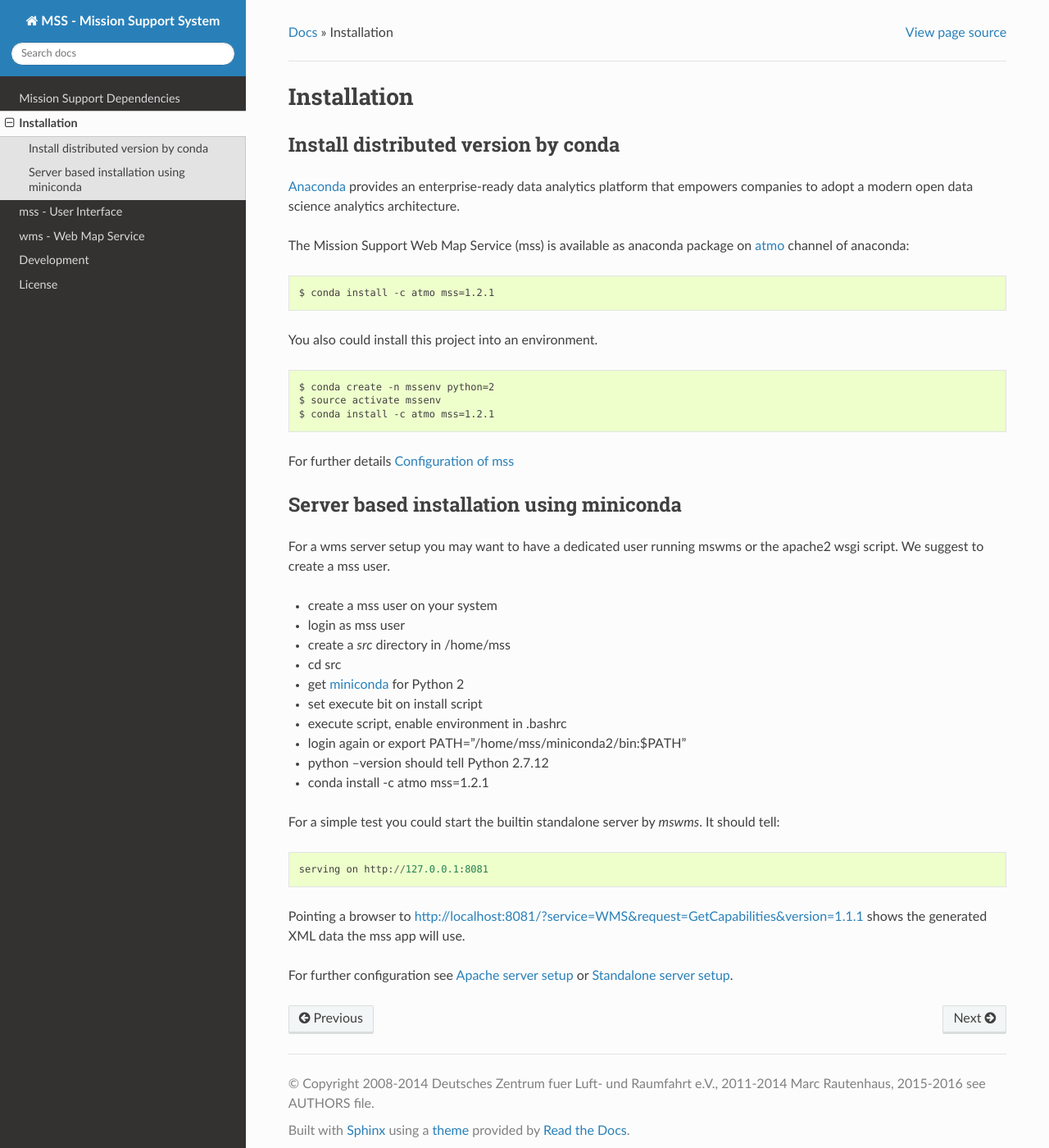
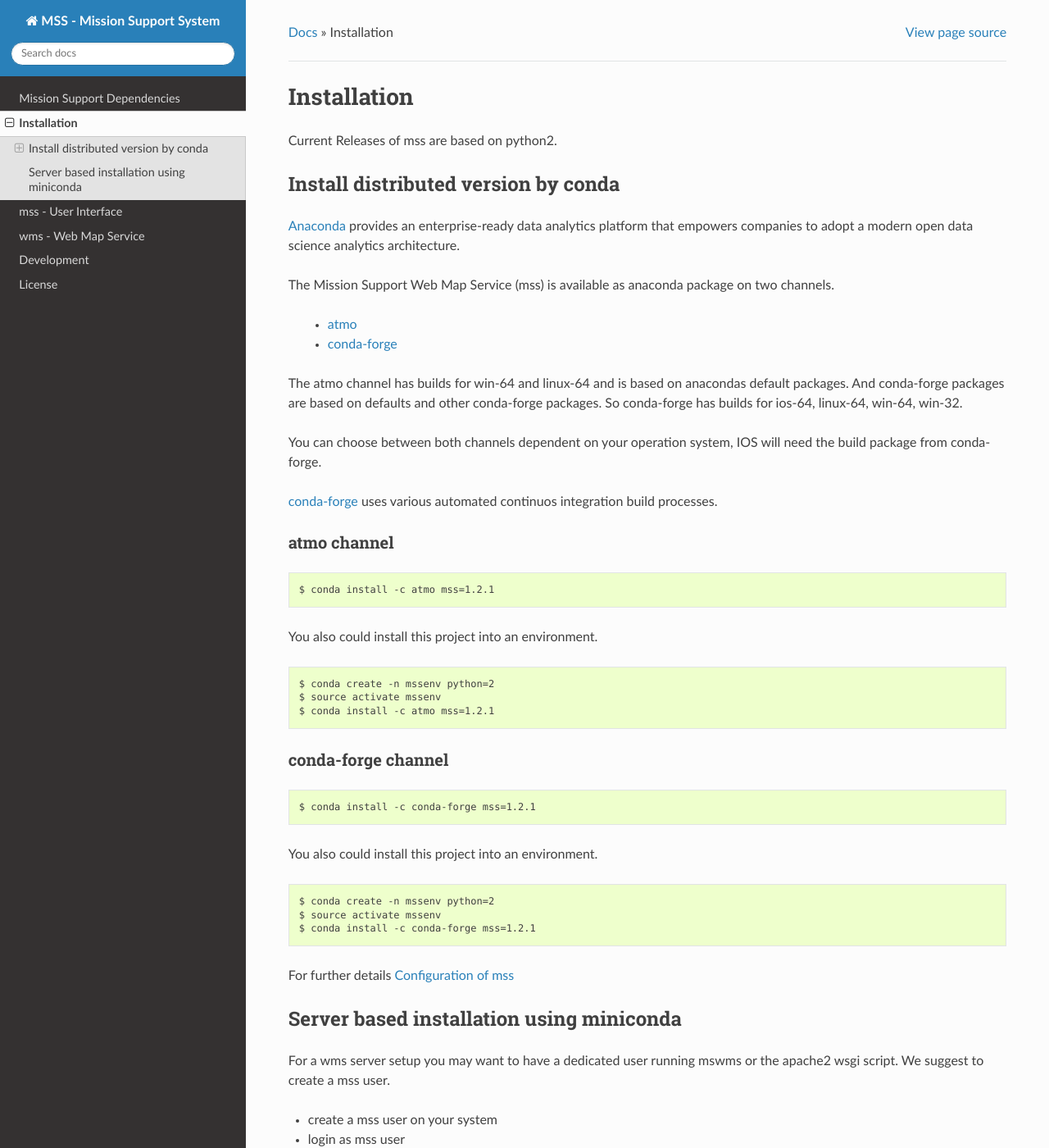
Before and after one commit to Open-MSS/MSS, a Sphinx documentation site: the page built from docs/installation.rst, in a window 1280 px wide and 1400 px high. Shown: the whole window at 82% size. Built offline with Sphinx 7.4.7 and the Read the Docs theme 2.0.0, drawn with Linux system fonts in a browser that asks for light colours.

Commit message:
installation based on conda-forge described

```diff
--- a/docs/installation.rst
+++ b/docs/installation.rst
@@ -1,16 +1,33 @@
 
 Installation
 =================
+
+Current Releases of mss are based on python2.
 
 Install distributed version by conda
 ~~~~~~~~~~~~~~~~~~~~~~~~~~~~~~~~~~~~~~~~~~~~~~
 
 `Anaconda <https://www.continuum.io/why-anaconda>`_ provides an enterprise-ready data analytics
-platform that empowers companies to adopt a
-modern open data science analytics architecture.
+platform that empowers companies to adopt a modern open data science analytics architecture.
 
-The Mission Support Web Map Service (mss) is available as anaconda package on `atmo <https://anaconda.org/atmo/mss>`_
-channel of anaconda::
+The Mission Support Web Map Service (mss) is available as anaconda package on two channels.
+
+ * `atmo <https://anaconda.org/atmo/mss>`_
+ * `conda-forge <https://anaconda.org/conda-forge/mss>`_
+
+The atmo channel has builds for win-64 and linux-64 and is based on anacondas default packages.
+And conda-forge packages are based on defaults and other conda-forge packages. So conda-forge has builds for ios-64, linux-64, win-64, win-32.
+
+You can choose between both channels dependent on your operation system,
+IOS will need the build package from conda-forge.
+
+`conda-forge <https://conda-forge.github.io/>`_ uses various automated continuos integration
+build processes.
+
+atmo channel
+++++++++++++++++
+
+::
 
    $ conda install -c atmo mss=1.2.1
 
@@ -20,6 +37,23 @@
    $ conda create -n mssenv python=2
    $ source activate mssenv
    $ conda install -c atmo mss=1.2.1
+
+
+conda-forge channel
++++++++++++++++++++++
+
+::
+
+   $ conda install -c conda-forge mss=1.2.1
+
+You also could install this project into an environment. ::
+
+   $ conda create -n mssenv python=2
+   $ source activate mssenv
+   $ conda install -c conda-forge mss=1.2.1
+
+
+
 
 
 For further details :ref:`mss-configuration`
```
